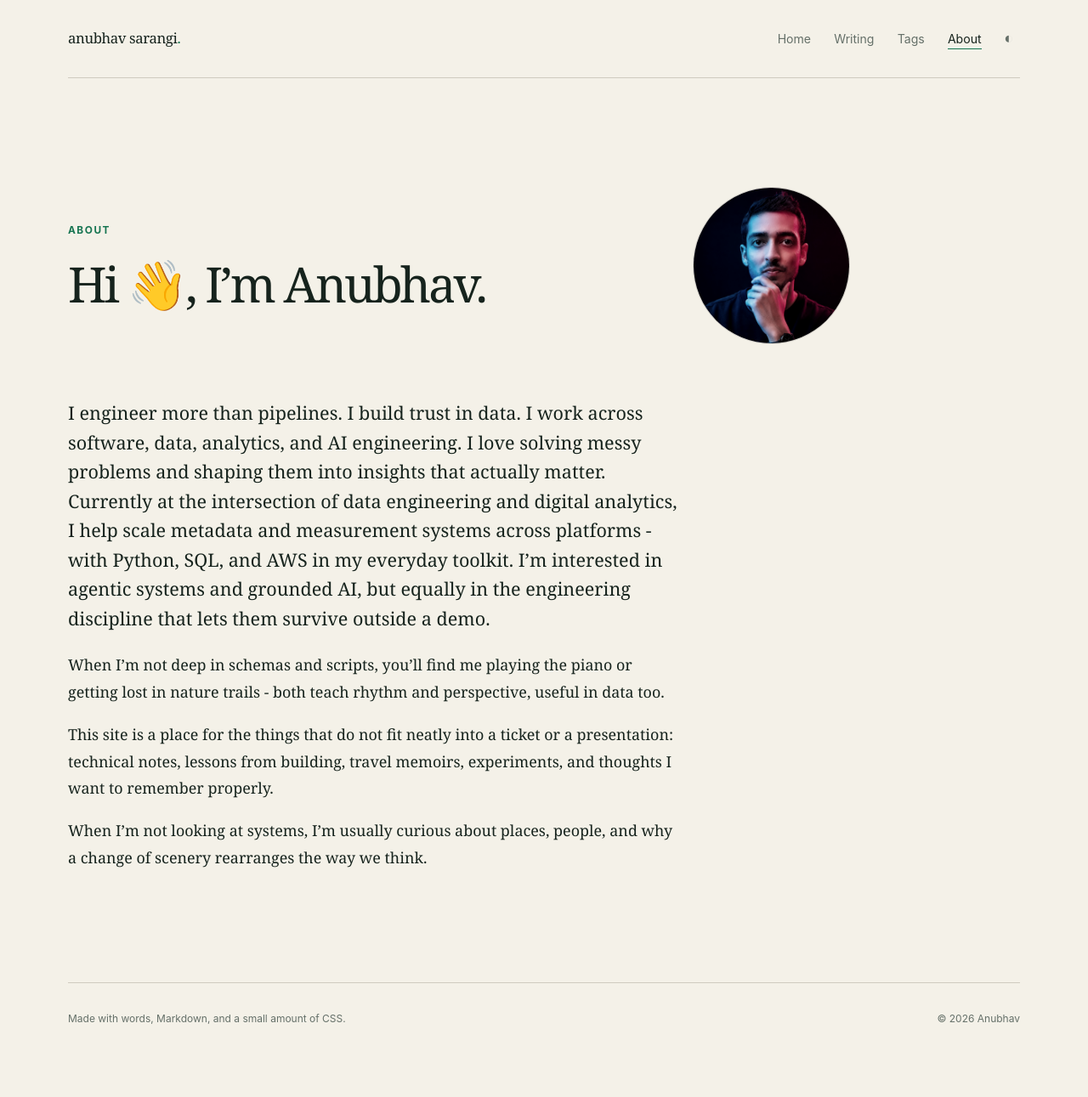
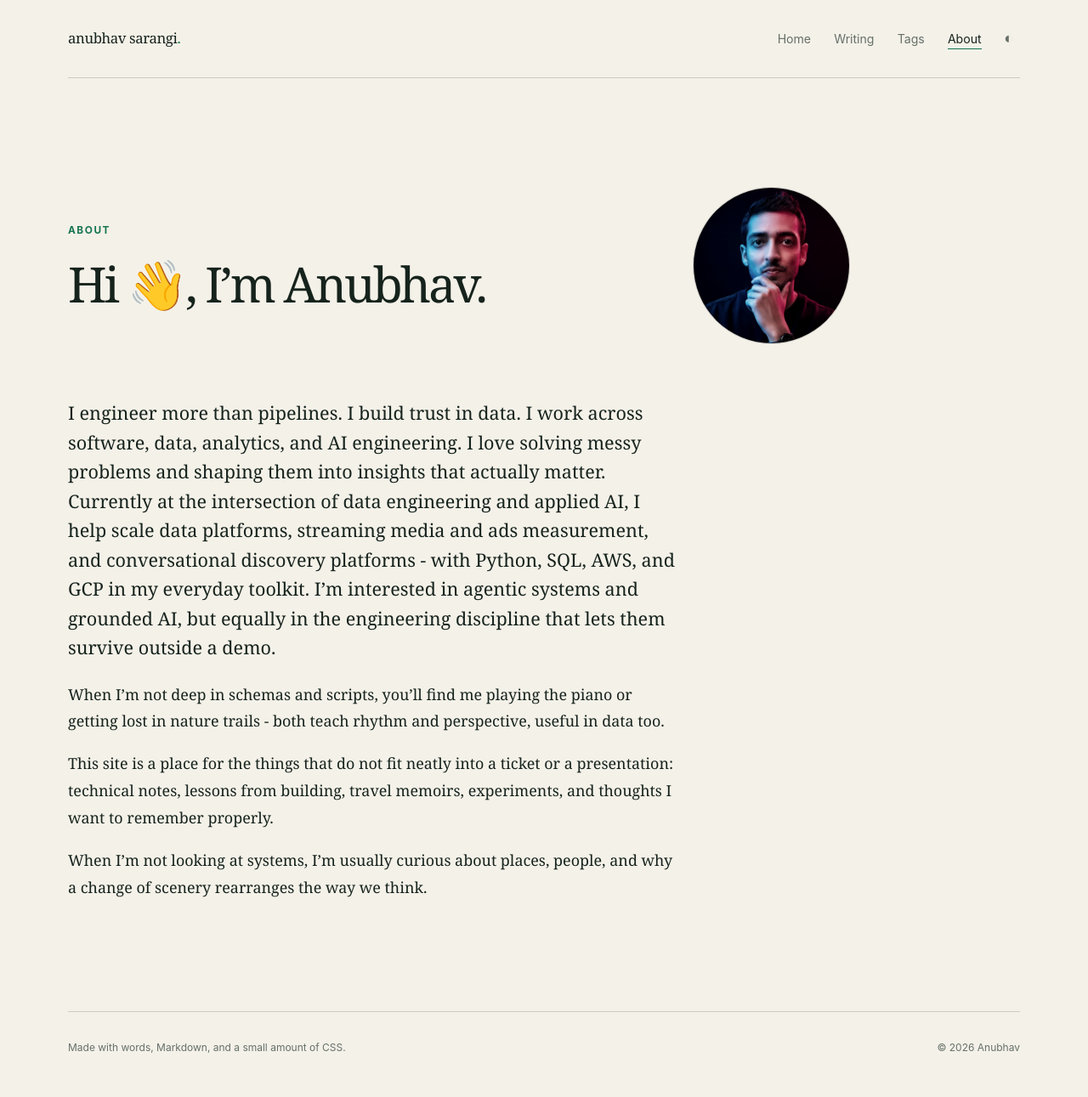
Before and after one commit to anubhavsarangi/anubhavsarangi.github.io, a Jekyll site: the page built from about.md, in a window 1280 px wide. Shown: the whole page at 85% size. Built offline with Jekyll 4.4.1, drawn with Linux system fonts in a browser that asks for light colours; before the commit the page ends 1257 px from its top, so only the background shows below that.

Commit message:
Update about page focus

```diff
--- a/about.md
+++ b/about.md
@@ -14,7 +14,7 @@
 </header>
 
 <div class="prose about-copy">
-  <p>I engineer more than pipelines. I build trust in data. I work across software, data, analytics, and AI engineering. I love solving messy problems and shaping them into insights that actually matter. Currently at the intersection of data engineering and digital analytics, I help scale metadata and measurement systems across platforms - with Python, SQL, and AWS in my everyday toolkit. I’m interested in agentic systems and grounded AI, but equally in the engineering discipline that lets them survive outside a demo.</p>
+  <p>I engineer more than pipelines. I build trust in data. I work across software, data, analytics, and AI engineering. I love solving messy problems and shaping them into insights that actually matter. Currently at the intersection of data engineering and applied AI, I help scale data platforms, streaming media and ads measurement, and conversational discovery platforms - with Python, SQL, AWS, and GCP in my everyday toolkit. I’m interested in agentic systems and grounded AI, but equally in the engineering discipline that lets them survive outside a demo.</p>
 
   <p>When I’m not deep in schemas and scripts, you’ll find me playing the piano or getting lost in nature trails - both teach rhythm and perspective, useful in data too.</p>
 
```
